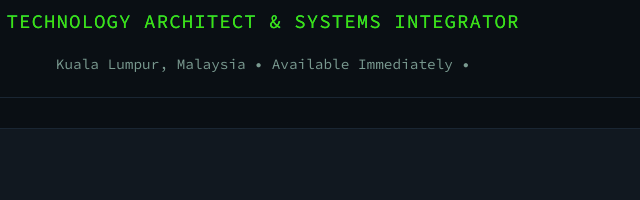
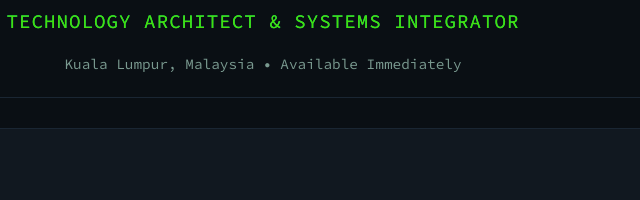
Before and after one commit to mohamedasibrahim92i/MohamedIbrahim, a plain HTML site: page index.html in a window 1280 px wide. Shown: the part 204-404 px from the top of the page, 377-1017 px from the left. Drawn offline with Linux system fonts and the light colour scheme.

Commit message:
Update index.html

```diff
--- a/index.html
+++ b/index.html
@@ -474,7 +474,7 @@
       <h1 class="name-glitch">MOHAMED IBRAHIM</h1>
       <span class="title-glitch">TECHNOLOGY ARCHITECT & SYSTEMS INTEGRATOR</span>
       <div style="text-align: center; margin-top: 15px; font-size: 0.9em; color: #7a9a90;">
-        Kuala Lumpur, Malaysia • Available Immediately •
+        Kuala Lumpur, Malaysia • Available Immediately
       </div>
     </header>
 
```
